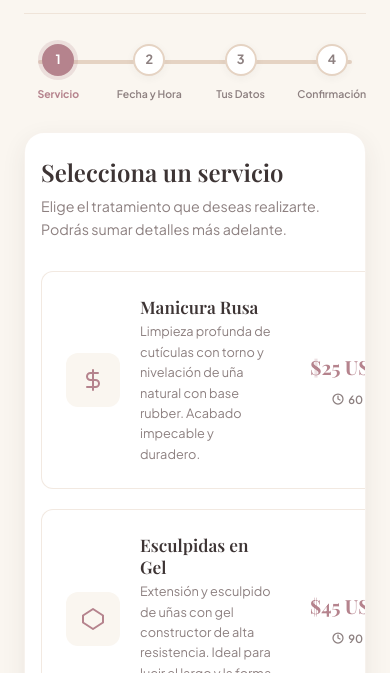
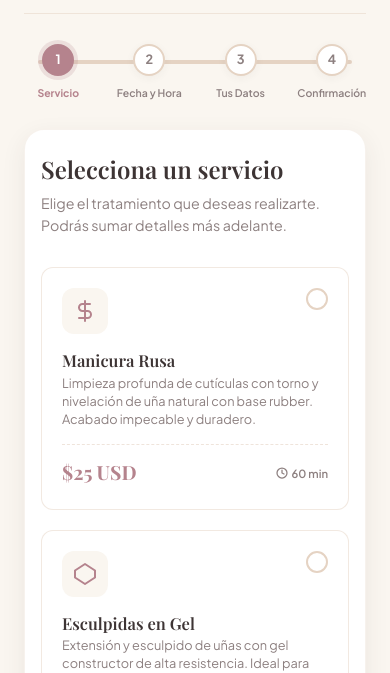
Before and after one commit to Chech3/isabel-sistema, a website: page index.html in a window 390 px wide. Both pictures are taken after a click on the button "Reservar Cita". Shown: the part 171-844 px from the top of the page. Drawn offline with nearby package versions, Linux system fonts and the light colour scheme; a web font is replaced by a local one.

Commit message:
Fix responsive design on mobile for booking flow

```diff
--- a/styles.css
+++ b/styles.css
@@ -1519,11 +1519,73 @@ button, input, select, textarea {
         padding: 24px 16px;
     }
 
+    /* Step 1 Cards Mobile Optimization */
+    .service-select-card {
+        flex-direction: column;
+        align-items: flex-start;
+        padding: 20px;
+        gap: 12px;
+    }
+
+    .service-card-icon {
+        margin-right: 0;
+        margin-bottom: 4px;
+        width: 46px;
+        height: 46px;
+    }
+
+    .service-card-details {
+        padding-right: 0;
+        width: 100%;
+    }
+
+    .service-card-details h4 {
+        font-size: 1.1rem;
+    }
+
+    .service-card-details p {
+        font-size: 0.85rem;
+        line-height: 1.4;
+    }
+
+    .service-card-meta {
+        flex-direction: row;
+        align-items: center;
+        justify-content: space-between;
+        width: 100%;
+        min-width: auto;
+        border-top: 1px dashed rgba(229, 211, 195, 0.6);
+        padding-top: 12px;
+        margin-top: 4px;
+    }
+
+    .service-select-indicator {
+        top: 20px;
+        right: 20px;
+    }
+
+    /* Step 2 Calendar & Time Slots Mobile Optimization */
+    .calendar-wrapper {
+        padding: 16px 12px;
+    }
+
+    .time-grid {
+        grid-template-columns: repeat(3, 1fr);
+        gap: 10px;
+    }
+
+    .time-slot-btn {
+        padding: 12px 0;
+        font-size: 0.9rem;
+    }
+
+    /* Form rows */
     .form-row {
         grid-template-columns: 1fr;
         gap: 20px;
     }
 
+    /* Summary Ticket */
     .summary-ticket {
         border-radius: var(--radius-md);
     }
@@ -1540,12 +1602,17 @@ button, input, select, textarea {
         font-size: 1.5rem;
     }
 
+    /* Progress Tracker Mobile Optimization */
     .progress-tracker {
         margin-bottom: 30px;
     }
 
     .step-label {
         font-size: 0.7rem;
+        white-space: normal;
+        max-width: 70px;
+        text-align: center;
+        line-height: 1.25;
     }
 
     .step-number {
@@ -1558,6 +1625,19 @@ button, input, select, textarea {
         top: 16px;
     }
 
+    /* Step Navigation Buttons Mobile Optimization */
+    .step-footer {
+        flex-direction: column-reverse;
+        gap: 12px;
+        width: 100%;
+        margin-top: 30px;
+        padding-top: 20px;
+    }
+
+    .step-footer .btn {
+        width: 100%;
+    }
+
     .footer-info {
         grid-template-columns: 1fr;
         gap: 30px;
```
